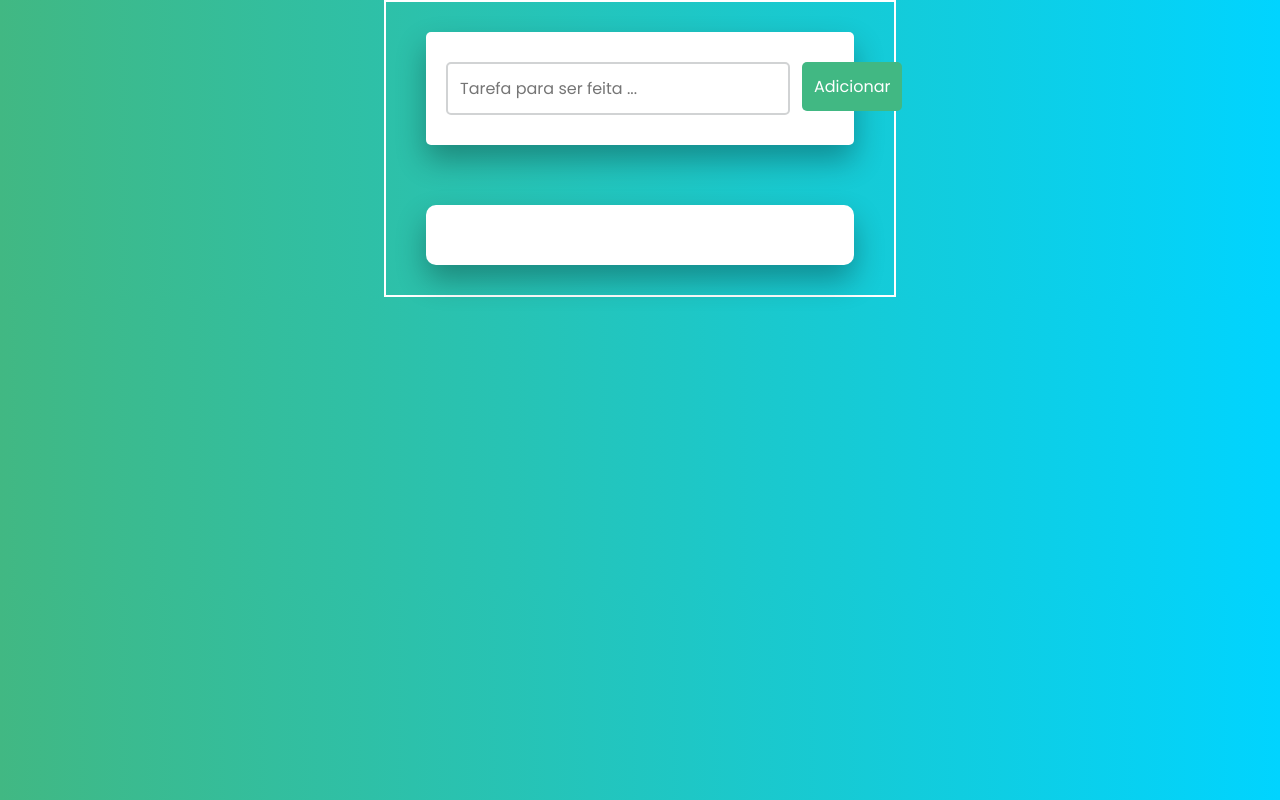
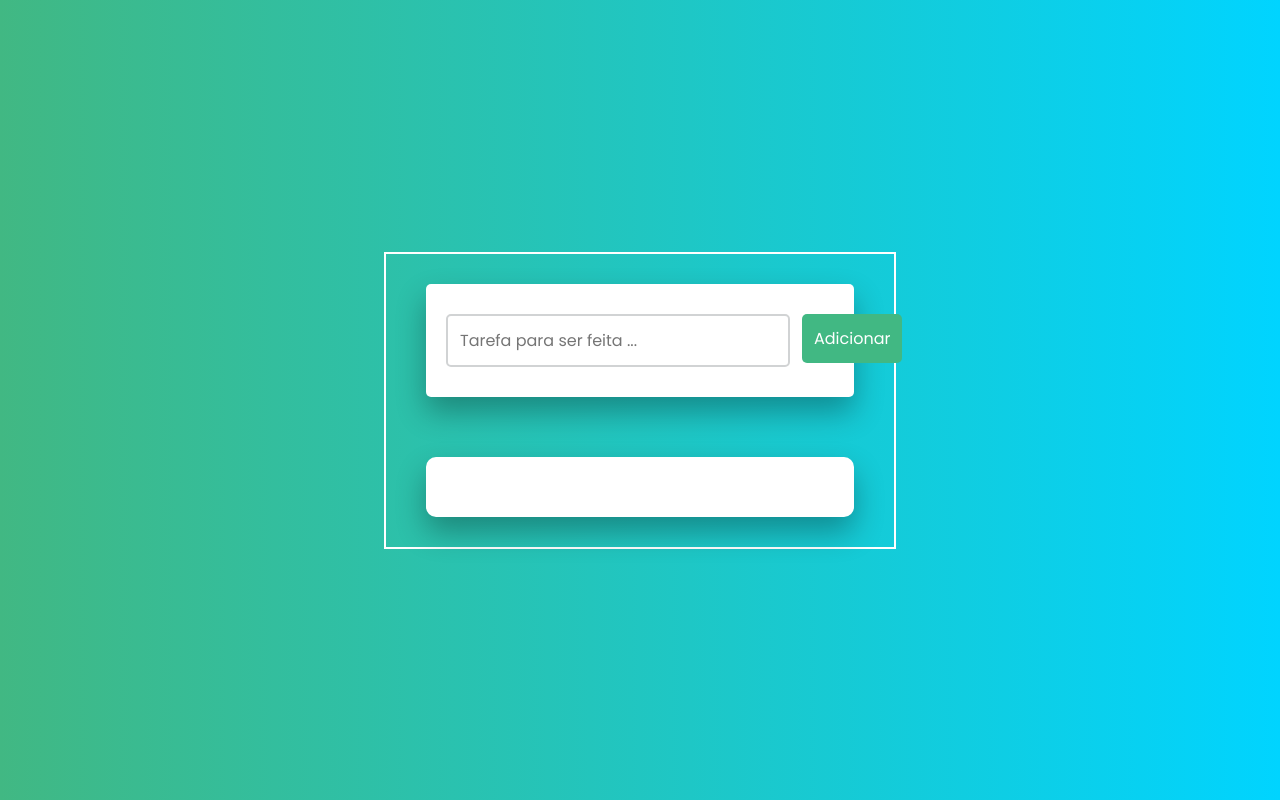
Before and after one commit to wander2583/lista-tarefa-02, a plain HTML site: page index.html in a window 1280 px wide. Drawn offline with Linux system fonts and the light colour scheme.

Commit message:
Adicionando o estilo correto.

```diff
--- a/styles.css
+++ b/styles.css
@@ -7,11 +7,14 @@
 }
 
 body {
-  height: 100%;
+  height: 100vh;
   display: flex;
   align-items: center;
   justify-content: center;
-  background: linear-gradient(90deg, rgba(65,184,131,1) 0%, rgba(0,212,255,1) 100%);
+  background: linear-gradient(
+    90deg,
+    rgba(65,184,131,1) 0%,
+    rgba(0,212,255,1) 100%);
 }
 
 .container {
@@ -63,6 +66,7 @@ body {
   margin-top: 60px;
   border-radius: 10px;
   box-shadow: 0 15px 30px rgba(0,0,0,0.3);
+  width: 100%;
 }
 
 .task-item {
```
